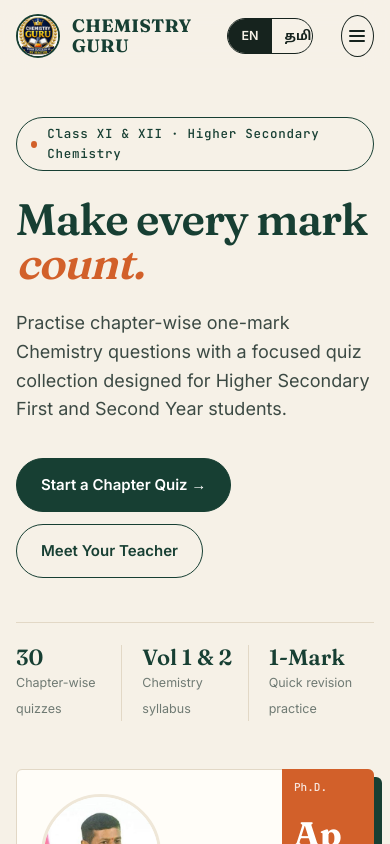
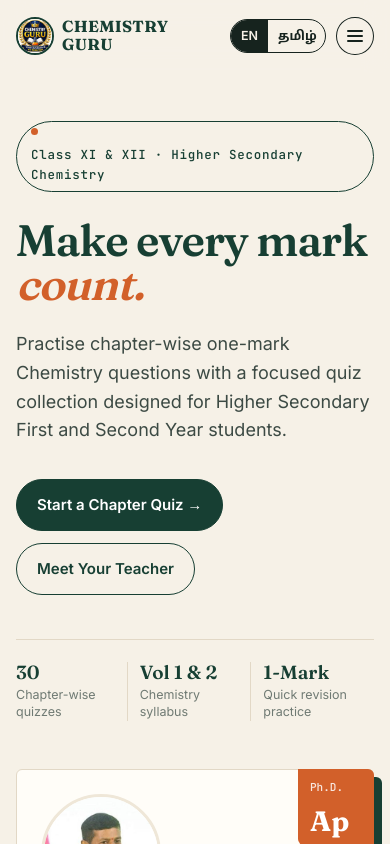
Before and after one commit to ashokanmsc-cpu/chemistry-guru, an Angular app: page / in a window 390 px wide. Shown: the top 844 px of the page. Built offline with nearby package versions, Linux system fonts and the light colour scheme.

Commit message:
Responsive fixes for small phones and Tamil text; contact copy covers Class 11

```diff
--- a/src/app/i18n/translations.ts
+++ b/src/app/i18n/translations.ts
@@ -67,7 +67,7 @@ export const TRANSLATIONS = {
     en: 'Have an enquiry about quizzes, study resources, or Chemistry learning? Fill in the form and continue the conversation through WhatsApp.',
     ta: 'வினாடி வினா, படிப்புப் பொருட்கள் அல்லது வேதியியல் கற்றல் தொடர்பான கேள்விகளுக்கு இந்தப் படிவத்தை நிரப்பி WhatsApp மூலம் தொடர்புகொள்ளுங்கள்.',
   },
-  'contact.p1': { en: 'Class XII Chemistry quiz support', ta: 'பன்னிரண்டாம் வகுப்பு வேதியியல் வினாடி வினா உதவி' },
+  'contact.p1': { en: 'Class XI & XII Chemistry quiz support', ta: 'பதினொன்று & பன்னிரண்டாம் வகுப்பு வேதியியல் வினாடி வினா உதவி' },
   'contact.p2': { en: 'Chapter-wise practice resources', ta: 'பாடவாரியான பயிற்சி வளங்கள்' },
   'contact.p3': { en: 'Message opens in WhatsApp for you to review', ta: 'செய்தி WhatsApp-இல் திறக்கும்; சரிபார்த்து அனுப்பலாம்' },
 
--- a/src/styles.scss
+++ b/src/styles.scss
@@ -213,3 +213,33 @@ html[lang="ta"] .field label{font-family:var(--sans);font-size:13px;text-transfo
 .std-tab.active{background:var(--forest);color:#fff}
 .medium-tag{display:inline-block;margin-left:4px;padding:1px 8px;border-radius:999px;background:var(--rust-soft);color:#9a4115;font-size:11px;font-weight:600}
 @media (max-width:720px){.std-switch{display:flex}.std-tab{flex:1;padding:10px 12px}}
+
+/* Responsive hardening: let grid/flex children shrink and long (Tamil) words wrap instead of widening the page */
+.hero-grid>*,.contact-grid>*,.section-head>*,.hero-note div,.creds li>*,.social-grid>*,.youtube-band>*{min-width:0}
+@media (max-width:980px){.social-grid{grid-template-columns:minmax(0,1fr)}}
+body{overflow-wrap:break-word}
+.eyebrow{flex-wrap:wrap;max-width:100%}
+@media (max-width:720px){
+  html[lang="ta"] h1{font-size:clamp(28px,8.4vw,40px)}
+  html[lang="ta"] .section-head h2,html[lang="ta"] .contact h2{font-size:clamp(24px,7vw,34px)}
+  .hero-note div+div{padding-left:12px}
+  .hero-note small{display:block;line-height:1.35;margin-top:4px}
+  .legend{flex-wrap:wrap}
+}
+@media (max-width:400px){
+  .nav{gap:10px}
+  .brand{gap:8px}
+  .brand-mark{width:38px;height:38px}
+  .brand b{font-size:16px}
+  .lang-btn{padding:6px 10px}
+  .menu-btn{width:38px;height:38px}
+  .hero-note strong{font-size:19px}
+  html[lang="ta"] .hero-note strong{font-size:16px}
+  .chapter-grid{gap:8px}
+  .chapter{padding:12px 12px 12px}
+  .sym{font-size:34px}
+  .chapter h3{font-size:14px}
+  .tile-corner{width:76px;height:76px}
+  .tile-corner b{font-size:28px}
+  .btn{padding:13px 20px}
+}
```
